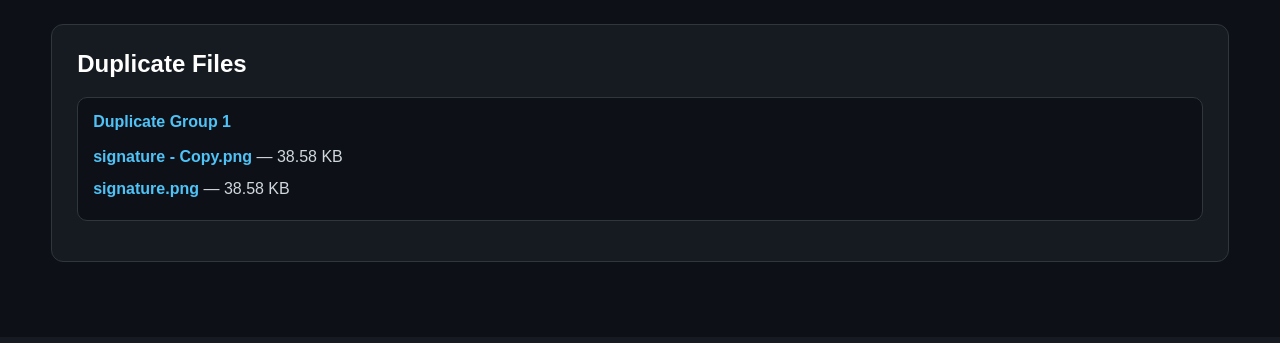
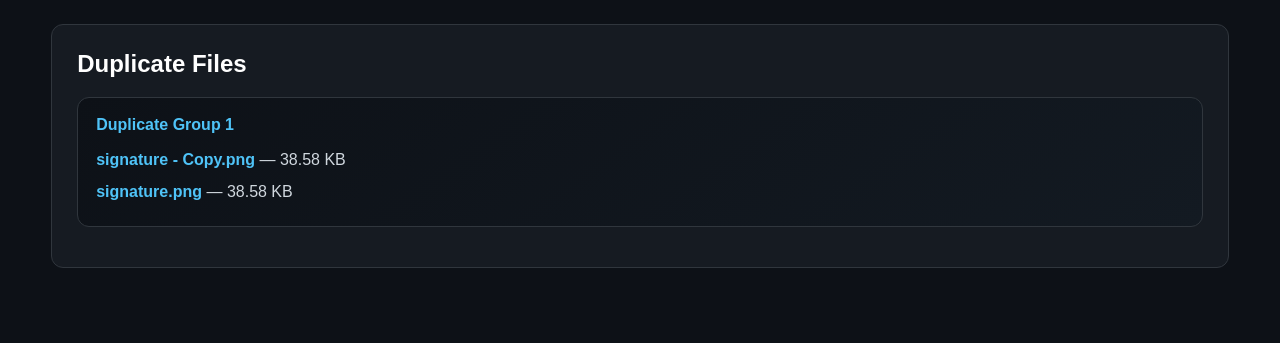
Before and after one commit to ritisharanjan10177-netizen/File_Metadata_Analyzer, a Flask app: page / in a window 1280 px wide. Shown: the part 1531-1874 px from the top of the page. Before the commit the page ends 1793 px from the top, so only its background shows below. Run offline with Flask 3, Linux system fonts and the light colour scheme; data comes from the database, SQL or seed files in the repository.

Commit message:
Improve duplicate files section

```diff
--- a/templates/index.html
+++ b/templates/index.html
@@ -275,12 +275,18 @@
         /* Duplicate section */
 
         .duplicate-group {
-            background: #0d1117;
-            border: 1px solid #30363d;
-            border-radius: 10px;
-            padding: 15px;
-            margin-bottom: 15px;
-        }
+    background: linear-gradient(145deg, #0d1117, #131a22);
+    border: 1px solid #30363d;
+    border-radius: 12px;
+    padding: 18px;
+    margin-bottom: 15px;
+    transition: transform 0.2s ease, border-color 0.2s ease;
+}
+
+.duplicate-group:hover {
+    transform: translateY(-2px);
+    border-color: #4fc3f7;
+}
 
         .duplicate-group-title {
             color: #4fc3f7;
```
